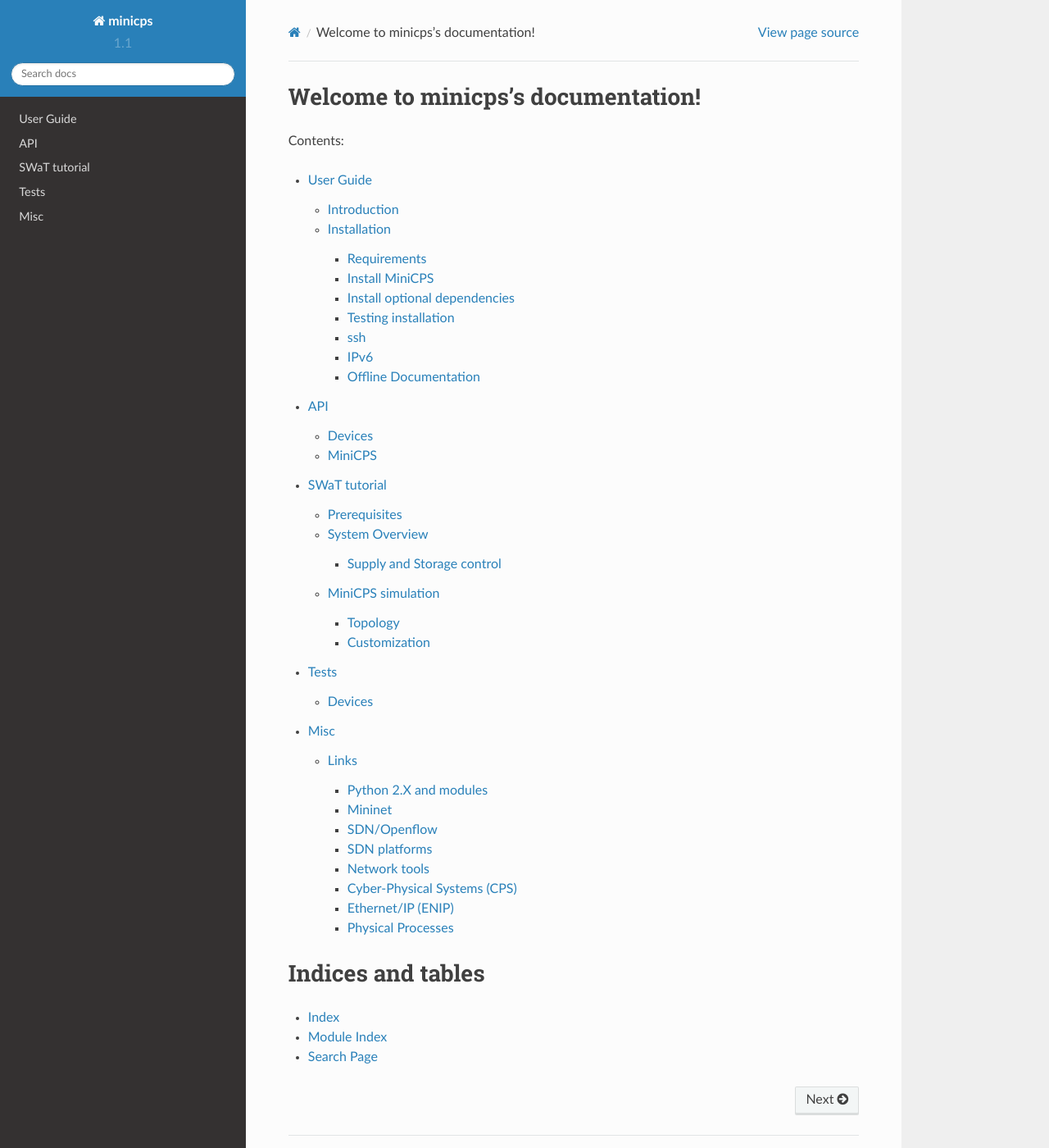
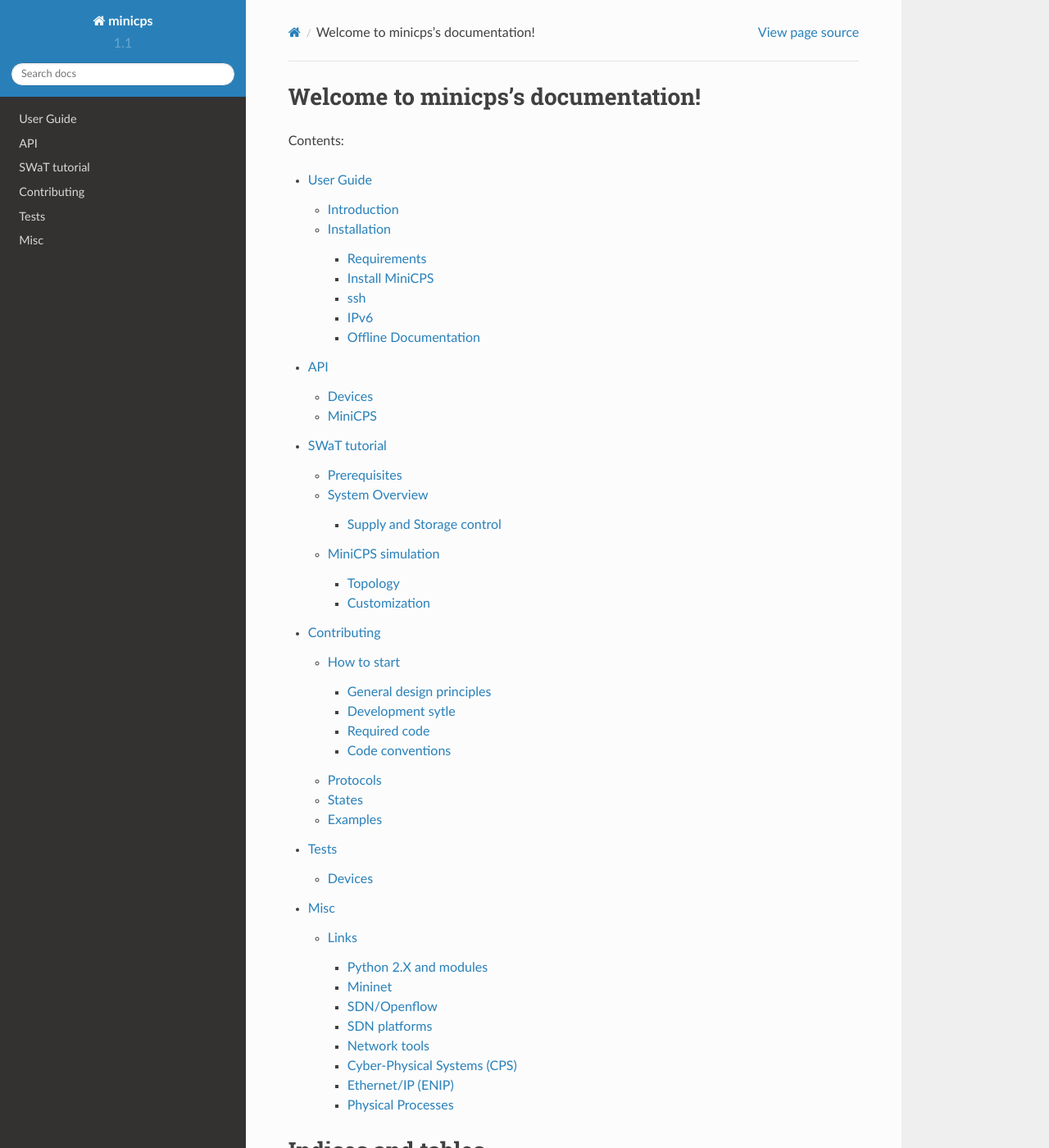
Before and after one commit to scy-phy/minicps, a Sphinx documentation site: the page built from docs/index.rst, in a window 1280 px wide and 1400 px high. Shown: the whole window at 82% size. Built offline with Sphinx 7.4.7 and the Read the Docs theme 2.0.0, drawn with Linux system fonts in a browser that asks for light colours; some of the changed lines change nothing that is shown.

Commit message:
Draft contributing.rst

```diff
--- /dev/null
+++ b/docs/contributing.rst
@@ -0,0 +1,199 @@
+.. CONTRIBUTING {{{1
+.. _contributing:
+
+*************
+Contributing
+*************
+
+This doc provides information about how to contribute to the MiniCPS
+projects.
+
+.. HOW TO START {{{2
+
+=============
+How to start
+=============
+
+
+General design principles
+-------------------------
+
+MiniCPS follows an object-oriented design pattern. It is using ``python2.x``
+for compatibility reasons with ``mininet``. We are trying to lower the number
+of external dependencies, and eventually will move to ``python3.x``.
+
+* design drivers:
+
+  * separation of concerns (eg: public API vs private APi)
+  * modularity (eg: different protocols and state backends)
+  * testability (eg: unit tests and TDD)
+  * performance (eg: real-time simulation)
+
+* security drivers:
+
+  * avoid unsafe programming languages
+  * user input is untrusted and has to be validated (eg: prepared statements)
+  * safe vs unsafe code separation
+  * automated static analysis
+
+* core components:
+
+  * ``minicps`` module (should be in the ``PYTHONPATH``)
+  * ``examples`` use cases (can be anywhere in the filesystem)
+
+
+Development sytle
+-----------------
+
+MiniCPS is hosted on Github and encourages `canonical submission of
+contributions
+<https://opensource.guide/how-to-contribute/#how-to-submit-a-contribution>`_
+it uses
+`semantic versioning <http://semver.org/>`_,
+``nose`` for  `test-driven development
+<https://in.pycon.org/2009/smedia/slides/tdd_with_python.pdf>`_ and
+``make`` as a launcher for various tasks.
+
+Required code
+---------------
+
+Clone the ``minicps`` repository:
+
+.. code-block:: console
+
+    git clone https://github.com/scy-phy/minicps
+
+Add ``minicps`` to the python path, for example using a soft link:
+
+.. code-block:: console
+
+    ln -s ~/minicps/minicps /usr/lib/python2.7/minicps
+
+
+Install the requirements using:
+
+.. code-block:: console
+
+    pip install -r ~/minicps/requirements.txt
+
+Run the tests with:
+
+.. code-block:: console
+
+    cd ~/minicps
+    make tests
+
+Code conventions
+----------------
+
+The project it is based on PEP8 (code) and PEP257 (docstring).
+
+* naming scheme:
+
+    * private: prepend ``_`` eg: ``_method_name`` or ``_attribute_name``
+    * classes: ``ClassName`` or ``CLASSName``, ``method_name`` and ``instance_name``
+    * others: ``function_name``, ``local_variable_name``, ``GLOBAL_VARIABLE_NAME``
+    * filenames: ``foldername``, ``module.py``, ``another_module.py``
+      and ``module_tests.py``
+    * test: ``test_ClassName`` ``test_function_name``
+    * make: ``target-name`` ``VARIABLE_NAME``
+    * makers: ``TODO``, ``FIXME``, ``XXX``, ``NOTE``
+    * doc: ``doc.rst``, ``another-doc.rst`` \and ``SPHINX_DOC_NAME SOMETHING(`` for
+      Sphinx's ``literalinclude``
+
+
+Module docstring:
+
+.. code-block:: python
+
+   """
+   ``modulename`` contains:
+
+      - bla
+
+   First paragraph.
+
+   ...
+
+   Last paragraph.
+   """
+
+Function docstrings:
+
+.. code-block:: python
+
+    def my_func():
+        """Bla."""
+
+        pass
+
+    def my_func():
+        """Bla.
+
+        :returns: wow
+        """
+
+        pass
+
+Class docstring to document (at least) public methods:
+
+.. code-block:: python
+
+    class MyClass(object):
+
+        """Bla."""
+
+        def __init__(self):
+            """Bla."""
+
+            pass
+
+.. }}}
+
+
+.. PROTOCOLS {{{2
+
+=========
+Protocols
+=========
+
+Compatibility with new (industrial) protocols depends on the availability of
+a good open-source library implementing that protocol (eg: ``pymodbus`` for
+Modbus protocols).
+
+If you want to add a new protocol please look at the ``minicps/protocols.py``
+module. ``Protocol`` is the base class, and the
+``NewProtocolNameProtocol(Protocol)`` should be your new child class containing
+the code to manage it. A good point to start it to take a look
+at ``minicps/tests/protocols_tests.py`` to see how other protocols classes
+are unit-tested.
+
+If you want to improve the compatibility of a supported protocol please take
+a look at its implementation and unit-testing classes. For example, look at
+``ModbusProtocol(Protocol)`` and ``TestModbusProtocol()`` if you want to improve
+the Modbus protocol support.
+
+.. }}}
+
+.. STATES {{{2
+
+======
+States
+======
+
+The same reasoning presented in the Protocols section applies here.
+
+.. }}}
+
+.. EXAMPLES {{{2
+
+========
+Examples
+========
+
+Please feel free to send PRs about new use cases that are not already present
+in the ``examples`` directory.
+
+.. }}}
+
+.. }}}
--- a/docs/index.rst
+++ b/docs/index.rst
@@ -14,6 +14,7 @@
    userguide
    api
    swat-tutorial
+   contributing
    tests
    misc
 
--- a/docs/userguide.rst
+++ b/docs/userguide.rst
@@ -42,55 +42,20 @@
 with sensor data visualization).
 
 The `Install MiniCPS`_ section provides instructions to install ``minicps``
-on a machine that is running the **latest official mininet VM (Ubuntu)**. Please
-refer to your distribution documentation if you need to install Mininet on
-other Linux distributions.
-
+for a user or a developer, and it assumes that you *already* have installed
+``mininet``.
 
 .. INSTALL MINICPS {{{3
 
 Install MiniCPS
 ---------------
 
-Login the OS containing ``mininet`` installation then navigate to your home
-directory:
+MiniCPS is can be installed using ``pip``:
 
 .. code-block:: console
 
-   cd
+   sudo pip install minicps
 
-Make sure that the distro is up to date (if necessary, restart the system):
-
-.. code-block:: console
-
-   sudo apt-get update
-   sudo apt-get upgrade
-
-Then clone ``minicps`` repository:
-
-.. code-block:: console
-
-    git clone https://github.com/scy-phy/minicps
-
-and add ``minicps`` to the python path, for example using a soft link:
-
-.. code-block:: console
-
-    ln -s ~/minicps/minicps /usr/lib/python2.7/minicps
-
-MiniCPS is compatible with *python 2.7.X*. Install dependencies using:
-
-.. code-block:: console
-
-   sudo apt-get install python-matplotlib python-networkx python-pil.imagetk
-
-For *Ethernet/IP* support install ``cpppo``
-
-.. code-block:: console
-
-   sudo pip install cpppo
-
-.. TODO: add modbus maybe reorganize the deps
 
 For *SDN controller development* there are many options,
 ``pox`` is a good starting point and Mininet's VM already includes it. If you
@@ -118,41 +83,17 @@
 .. INSTALL OPTIONAL {{{3
 .. _install-optional:
 
-Install optional dependencies
---------------------------------
 
-For *testing* support install dependencies using:
-
-.. code-block:: console
-
-   sudo apt-get install python-pip python-nose python-coverage
-   sudo pip install nose-cov
-
-To generate the *documentation* from the source we use the ``sphinx`` tool.
-Please type:
-
-.. code-block:: console
-
-    sudo apt-get install python-sphinx libjs-mathjax
-    sudo pip install sphinx-rtd-theme
-
-
-
-.. TESTING INSTALLATION {{{3
-
-Testing installation
-----------------------
-
-Now you should be able to run:
+Test the installation with:
 
 .. code-block:: console
 
     cd ~/minicps
     make tests
 
-.. Which should start the command line with ``mininet>`` prompt. To directly
-.. continue with the tutorial, look at :ref:`swat-tutorial`.
 
+If you want to contribute to the project please take a look at
+:ref:`contributing`.
 
 .. CONFIGURE MINICPS {{{2
 
```
Also changed, not shown: docs/swat-tutorial.rst (line endings or trailing spaces).
